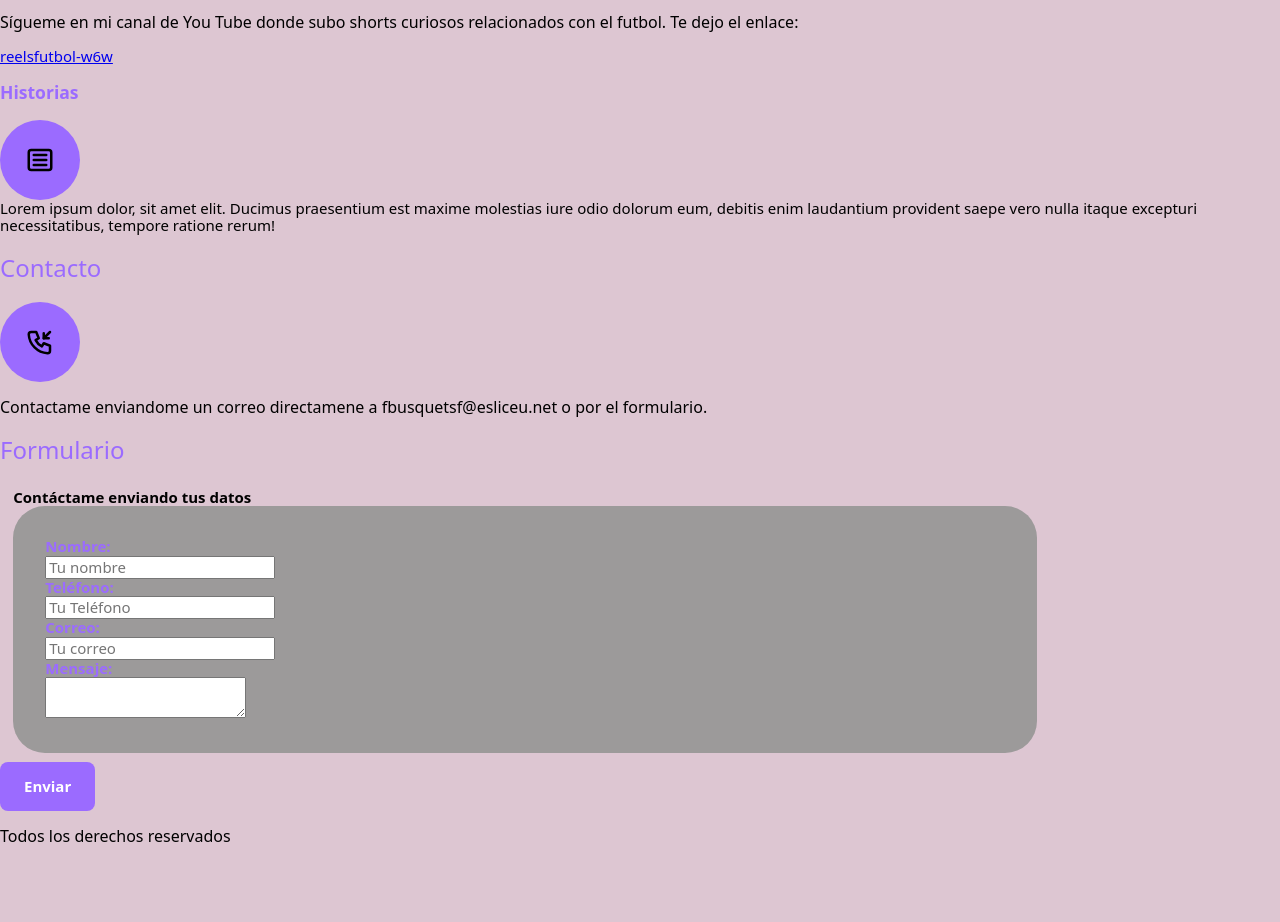
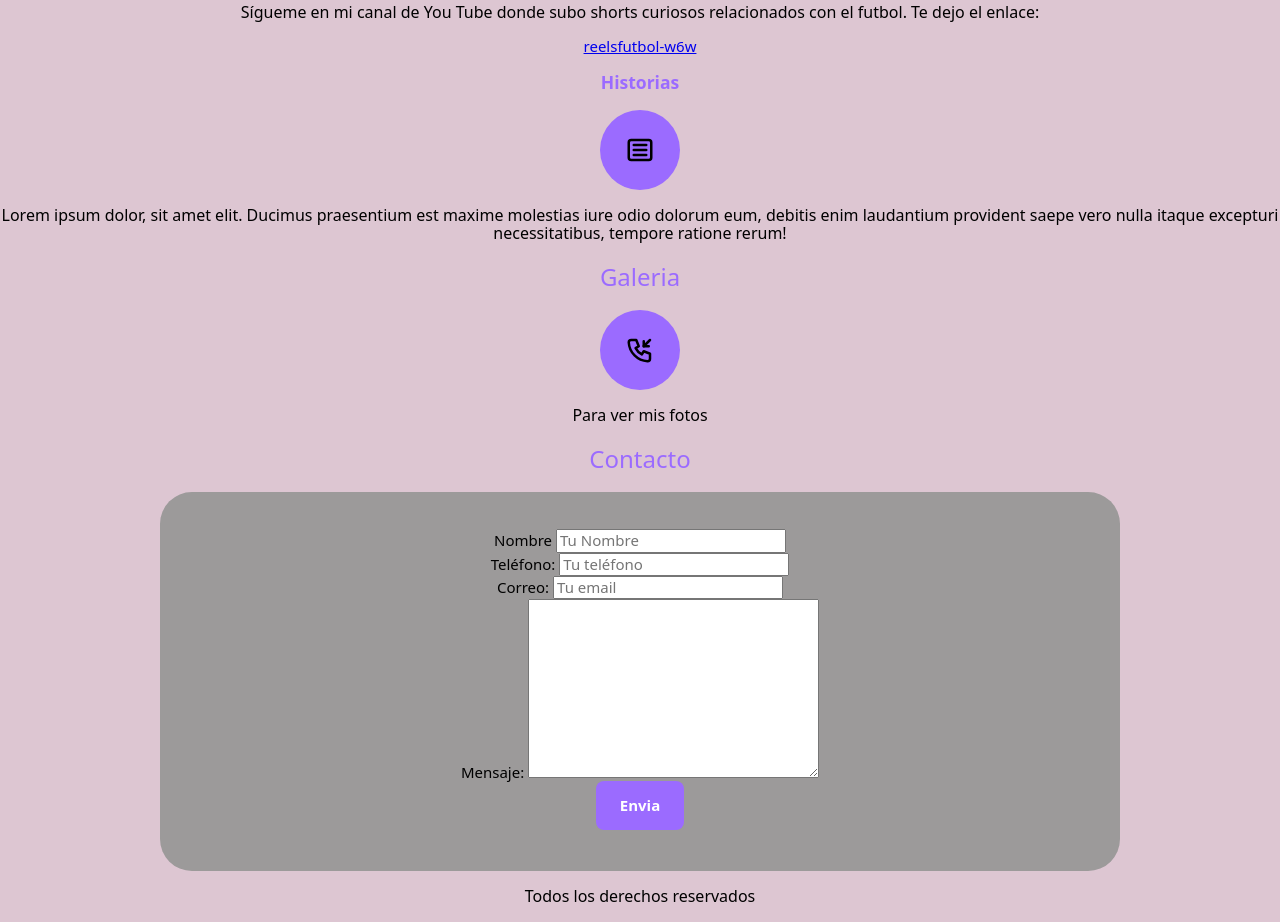
Before and after one commit to Francescb849/Proyecto_web, a plain HTML site: page index.html in a window 1280 px wide. Shown: the part 1086-2008 px from the top of the page. Before the commit the page ends 1948 px from the top, so only its background shows below. Drawn offline with Linux system fonts and the light colour scheme; files that its build step writes are made by us from their sources.

Commit message:
darrers retocs

```diff
--- a/css/styles.css
+++ b/css/styles.css
@@ -1,3 +1,7 @@
+
+
+
+
 :root{
 
     --primario: #3A6DFF;
@@ -8,18 +12,25 @@
     --tamaño-fuente:15px;
 }
 html{
-    font-size:% ;
+    font: size 70.5% ;
+    box-sizing: border-box;
+}
+*,*::before,*:after
+{
+    box-sizing: inherit;
+
 }
 body{
 font-size:var(--tamaño-fuente);
 font-family: system-ui, -apple-system, BlinkMacSystemFont, 'Segoe UI', Roboto, Oxygen, Ubuntu, Cantarell, 'Open Sans', 'Helvetica Neue', sans-serif;
 margin: 0;
+text-align: center;
 }
 
 /*utilidades*/
 .contenedor{
     width:75%;
-    margin:10px ;
+    margin:0 auto ;
 }
 
 h1{
@@ -130,7 +141,7 @@ background-color: rgba(255,255,255,0.85);
 color: #0b0b0b;
 z-index: 10;
 box-shadow:none;
-text-align: left;
+text-align: center;
 }
 .boton{
 background-color: var(--secundario);
@@ -168,6 +179,13 @@ background-color: var(--secundario);
     justify-content:center;
     align-items: center;
 }
+section .icono {
+    display: flex;
+    justify-content: center;
+    align-items: center;
+    margin: 1rem auto;
+}
+
 .boton{
     background-color: var(--secundario);
     color: var(--blanco);
@@ -196,7 +214,6 @@ table{
     margin: auto;
     border-collapse: collapse;
 }
-
 th,td{
     border: 1px solid black;
     padding: 8px;
@@ -250,7 +267,7 @@ th{
 .IPO{
     background-color: lightpink;
 }
-.formulario{
+form{
     background-color: rgb(156, 154, 154);
     width: min(60rem,100%);
     padding:2rem;
@@ -259,3 +276,35 @@ th{
     color: var(--secundario);
     display: block;
 }
+.contenido,
+section,
+header,
+footer,
+main {
+    margin-left: auto;
+    margin-right: auto;
+    text-align: center;
+}
+.formulario {
+    width: min(60rem, 100%);
+    margin: 0 auto;
+    padding: 2rem;
+    border-radius: 2rem;
+    background-color: rgb(156, 154, 154);
+
+    display: flex;
+    flex-direction: column;
+    align-items: center;
+}
+
+.formulario .campo {
+    width: 100%;
+    max-width: 400px;
+    margin-bottom: 1rem;
+}
+
+.formulario .input-text,
+.formulario textarea {
+    width: 100%;
+    box-sizing: border-box;
+}
--- a/index.html
+++ b/index.html
@@ -9,16 +9,20 @@
     <link href="https://fonts.googleapis.com/css2?family=Roboto:ital,wght@0,100..900;1,100..900&display=swap" rel="stylesheet">
     <link rel="stylesheet" href="normalize.css">
     <link rel="stylesheet" href="css/styles.css">
+
 </head>
+
 <body>
     <header>
         <h1>Bienvenidos a Francesc.busquets</h1>
+    </header>
+    <div class="nav-bg">
         <nav class="contenedor">
             <a class="boton" href="index.html">Home</a>
             <a class="boton" href="massobremi.html">Más sobre mi</a>
         </nav>
+    </div>
     <section class="hero">
-        <div class="contenido-hero">
     </nav>
         <div class="contenido-hero">
         <h2>Mi web personal</h2>
@@ -26,7 +30,6 @@
             <p> Soy una alumno de FP de Grado Medio de Sistemas microinforáticos y redes, actualmente estoy cursando primero.</p>
         </div>
     </section>
-    </header>
     <main>
         <h2>Mi contenido</h2>
         <div class="micontenido">
@@ -39,57 +42,52 @@
                 <p>Sígueme en mi canal de You Tube donde subo shorts curiosos relacionados con el futbol. Te dejo el enlace:</p>
                 <a href="https://www.youtube.com/@reelsfutbol-w6w">reelsfutbol-w6w</a>
             </section>
-            <section>
+            <section class="contenido">
                 <h3>Historias</h3>
                 <div>
                     <div class="icono">
                 <svg xmlns="http://www.w3.org/2000/svg" width="30" height="30" viewBox="0 0 24 24" fill="none" stroke="currentColor" stroke-width="2" stroke-linecap="round" stroke-linejoin="round" class="icon icon-tabler icons-tabler-outline icon-tabler-article"><path stroke="none" d="M0 0h24v24H0z" fill="none"/><path d="M3 4m0 2a2 2 0 0 1 2 -2h14a2 2 0 0 1 2 2v12a2 2 0 0 1 -2 2h-14a2 2 0 0 1 -2 -2z" /><path d="M7 8h10" /><path d="M7 12h10" /><path d="M7 16h10" /></svg>
                     </div>
                 </div>
-                Lorem ipsum dolor, sit amet elit. Ducimus praesentium est maxime molestias iure odio dolorum eum, debitis enim laudantium provident saepe vero nulla itaque excepturi necessitatibus, tempore ratione rerum!
+                <p>Lorem ipsum dolor, sit amet elit. Ducimus praesentium est maxime molestias iure odio dolorum eum, debitis enim laudantium provident saepe vero nulla itaque excepturi necessitatibus, tempore ratione rerum!</p>
             </section>
-            <section>
-                <h2>Contacto</h2>
+            <section class="contenido">
+                <h2>Galeria</h2>
                 <div class="icono">
                 <svg xmlns="http://www.w3.org/2000/svg" width="30" height="30" viewBox="0 0 24 24" fill="none" stroke="currentColor" stroke-width="2" stroke-linecap="round" stroke-linejoin="round" class="icon icon-tabler icons-tabler-outline icon-tabler-phone-incoming"><path stroke="none" d="M0 0h24v24H0z" fill="none"/><path d="M5 4h4l2 5l-2.5 1.5a11 11 0 0 0 5 5l1.5 -2.5l5 2v4a2 2 0 0 1 -2 2a16 16 0 0 1 -15 -15a2 2 0 0 1 2 -2" /><path d="M15 9l5 -5" /><path d="M15 5l0 4l4 0" /></svg>
                 </div>
-                <p>Contactame enviandome un correo directamene a fbusquetsf@esliceu.net o por el formulario.</p>
-            <h2>Formulario</h2>
+                <p>Para ver mis fotos</p>
+            </section>
+            <section class="contenedor">
+                <h2>Contacto</h2>
+                <form action="">
                     <fieldset>
-                <legend></legend><strong>Contáctame enviando tus datos </legend></strong>
-                <form class="formulario"  action="">
-            <div class="contenedor-campos"></div>
-                <div class="campo">
                         <div>
-            <label for=""><strong>Nombre:</strong></label>
-            <input class="input-text" type="text"nombre placeholder="Tu nombre">
+                            <label for="nombre">Nombre</label>
+                            <input type="text" name="nombre" placeholder="Tu Nombre">
                         </div>
+
+                        <div>
+                            <label for="">Teléfono:</label>
+                            <input type="tel" name="telefono" placeholder="Tu teléfono">
                         </div>
-            <div class="campo">
+
                         <div>
-                <label for=""><strong>Teléfono:</strong></label>
-                <input class="input-text" type="tel" name="telefono" id="" placeholder="Tu Teléfono">
+                            <label for="">Correo:</label>
+                            <input type="email" name="correo" placeholder="Tu email">
                         </div>
+
+                        <div>
+                            <label for="">Mensaje:</label>
+                            <textarea name="Mensaje" id="" cols="30" rows="10"></textarea>
                         </div>
-            <div class="campo">
+
                         <div>
-                <label for="correo"> <strong>Correo:</strong></label>
-                <input class="input-text" type="tel" name="correo" id=""placeholder="Tu correo">
+                            <input  class="boton" type="submit" value="Envia">
                         </div>
-            </div>
-            <div class="campo">
-                <div>
-                <label for="mensaje"> <strong>Mensaje:</strong></label>
-                <textarea name="mensaje" id=""></textarea>
-            </div>
-            </div>
+
                     </fieldset>
-            <div>
-                <input class="boton" type="submit" value="Enviar">
-            </div>
-            </div><!--contenedor-campos-->
                 </form>
-
     </section>
     </main>
     <footer>
```
Lines whose indentation alone changed are shown as unchanged.
